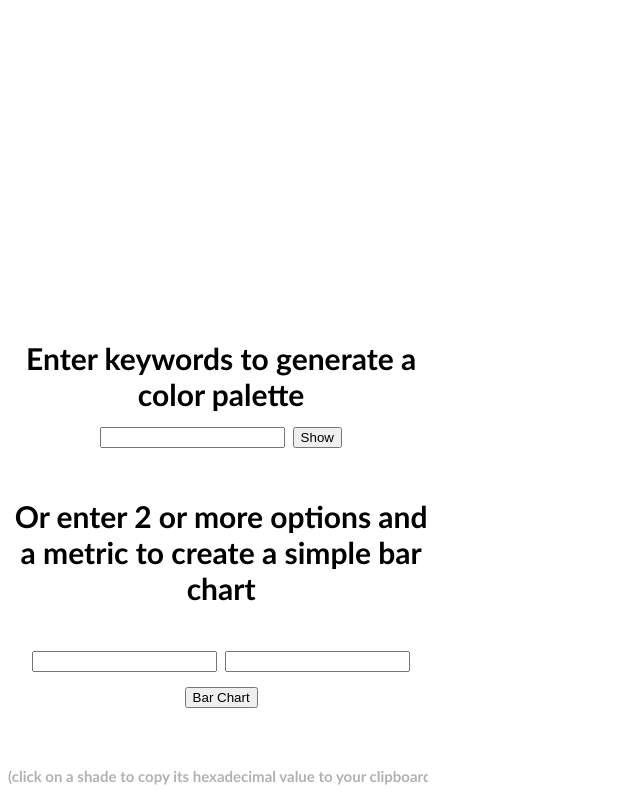
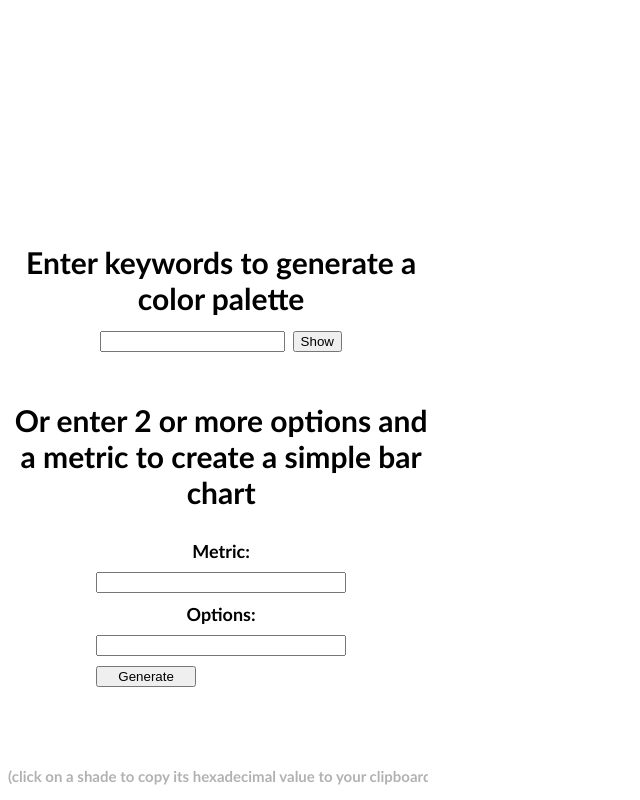
Before and after one commit to McWoodsy/gpt-tool-project, a Flask app: page / in a window 1280 px wide. Shown: the whole page, without its empty margins (0-640 px from the left). Run offline with Flask 3, Linux system fonts and the light colour scheme; parts of the project's set-up code (start-up, migrations or seed data) failed here and were passed over.

Commit message:
Reformatted HTML and CSS and chart layout

```diff
--- a/app.py
+++ b/app.py
@@ -6,12 +6,10 @@ from threading import Thread
 import matplotlib
 matplotlib.use('Agg')
 import matplotlib.pyplot as plt
-#from matplotlib import graph
 
 config=dotenv_values(".env")
 
 client = OpenAI(api_key=config["OPENAPI_KEY"])
-
 
 app = Flask(__name__,
             template_folder = 'templates',
@@ -89,31 +87,29 @@ def get_chart_info(option_list, metric):
 #   Generates bar chart and saves to Spring Boot static folder
 def create_bar_chart(bar_chart_JSON, metric):
     ##########  We need to create a dict or a list from the serialized JSON array created by get_chart_info() and pass this into the rest of the function
-    print("\n\n\n" + json.dumps(bar_chart_JSON) + "\n\n\n")
-  #  bar_chart_JSON = json.loads(bar_chart_JSON)  # Correct way to parse JSON string
+    print("\n\n\n" + json.dumps(bar_chart_JSON) + "\n\n\n") # For validation
     values = list(bar_chart_JSON[metric].values())
     options = list(bar_chart_JSON[metric].keys())
+    options = [option.capitalize() for option in options]
+
     # Create bar chart
     plt.figure(figsize=(8, 6))  # Adjust figure size for better visualization
     bars = plt.bar(options, values)
-    # Add data labels on top of each bar
-    for bar in bars:
-        yval = bar.get_height()
-        plt.text(bar.get_x() + bar.get_width()/2, yval + 0.5, round(yval, 1), ha='center', color='black', fontsize=10)
     # Add grid lines for better readability
     plt.grid(axis='y', linestyle='--', alpha=0.7)
-    # Add labels and title
-    plt.xlabel('Categories', fontsize=12, fontname='Arial')
-    plt.ylabel('Values', fontsize=12, fontname='Arial')
-    plt.title(metric, fontsize=14, fontname='Arial')
+    # Add labels and title (capitalized)
+    plt.xlabel('', fontsize=12, fontname='Arial')
+    plt.ylabel('', fontsize=12, fontname='Arial')
+    plt.title(metric.title(), fontsize=14, fontname='Arial')  # Capitalize the title
+    # Capitalize labels of each bar
+    for bar in bars:
+        height = bar.get_height()
+        plt.text(bar.get_x() + bar.get_width() / 2, height, '%d' % int(height), ha='center', va='bottom')
     # Customize ticks and tick labels
     plt.xticks(fontsize=10, fontname='Arial')
     plt.yticks(fontsize=10, fontname='Arial')
     # Save plot to static folder
     plt.savefig('./gptgenerator/src/main/resources/static/images/my_bar_chart.png')
-    # Show plot
-    #plt.show()
-
 
 if __name__ == "__main__":
     app.run(debug=True)
--- a/static/app.css
+++ b/static/app.css
@@ -5,7 +5,7 @@ h1 {
     margin-bottom: 20px;
     position:absolute;
     width:33.3%;
-    top: 40%;
+    top: 28%;
   }
 
   h3 {
@@ -15,6 +15,19 @@ h1 {
     bottom:0;
     opacity:0.3;
     font-family: 'Optima';
+  }
+
+  .bar_chart_form {
+    display: flex;
+    flex-direction: column;
+    max-width: 250px;
+    margin: 0 auto;
+    text-align: center;
+
+  }
+  .bar_chart_form label,
+  .bar_chart_form input {
+    margin-bottom: 10px;
   }
 
   .container {
--- a/templates/index.html
+++ b/templates/index.html
@@ -6,6 +6,9 @@
   <meta http-equiv="X-UA-Compatible" content="ie=edge">
   <title>Color Palette Generator</title>
   <link rel="stylesheet" href="static/app.css">
+  <style>
+
+  </style>
 </head>
 <body>
   <h1 style="font-size: 30px;">
@@ -16,9 +19,11 @@
     </form>
     <p style="font-size: 30px;">Or enter 2 or more options and a metric to create a simple bar chart</p>
     <form id="chart_form" class="bar_chart_form">
-      <input type="text" name="options">
-      <input type="text" name="metric">
-      <button class="button">Bar Chart</button>
+      <label for="metric" style="font-size: 18px;">Metric:</label>
+      <input type="text" name="metric" id="metric">
+      <label for="options" style="font-size: 18px;">Options:</label>
+      <input title="Options" type="text" name="options" id="options">
+      <button class="button" style="width: 100px; text-align: center">Generate</button>
     </form>
     <h3>(click on a shade to copy its hexadecimal value to your clipboard)</h3>
   </h1>
```
Also changed, not shown: gptgenerator/src/main/resources/static/images/my_bar_chart.png.
